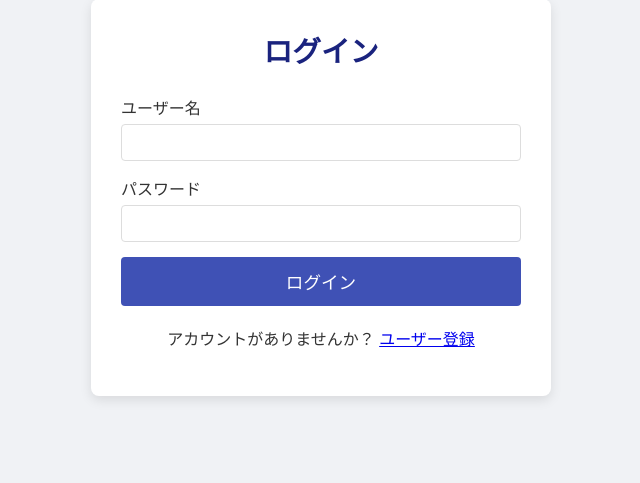
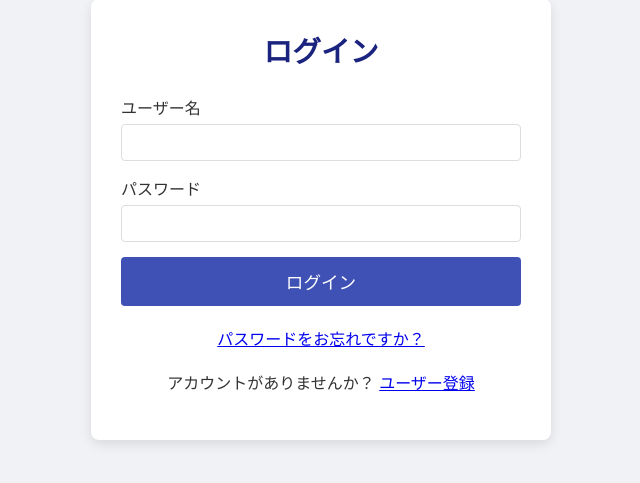
Before and after one commit to kmkm10/project-genesis, a Flask app: page /login in a window 1280 px wide. Shown: the part 21-504 px from the top of the page, without its empty margins (319-959 px from the left). Run offline with Flask 3, Linux system fonts and the light colour scheme; some libraries are stand-ins or nearby versions.

Commit message:
Update login.html

```diff
--- a/templates/login.html
+++ b/templates/login.html
@@ -8,11 +8,15 @@
 <body>
     <div class="auth-container">
         <h1>ログイン</h1>
-        {% with messages = get_flashed_messages() %}
+
+        {% with messages = get_flashed_messages(with_categories=true) %}
             {% if messages %}
-                <div class="flash-error">{{ messages[0] }}</div>
+                {% for category, message in messages %}
+                    <div class="flash-{{ category }}">{{ message }}</div>
+                {% endfor %}
             {% endif %}
         {% endwith %}
+
         <form method="post">
             <div class="form-group">
                 <label for="username">ユーザー名</label>
@@ -24,7 +28,16 @@
             </div>
             <button type="submit" class="auth-btn">ログイン</button>
         </form>
-        <p>アカウントがありませんか？ <a href="{{ url_for('signup') }}">ユーザー登録</a></p>
+
+        <!-- ▼▼▼【ここが追加された部分】▼▼▼ -->
+        <p class="auth-link">
+            <a href="{{ url_for('forgot_password') }}">パスワードをお忘れですか？</a>
+        </p>
+        <!-- ▲▲▲【ここまでが追加された部分】▲▲▲ -->
+
+        <p class="auth-link">
+            アカウントがありませんか？ <a href="{{ url_for('signup') }}">ユーザー登録</a>
+        </p>
     </div>
 </body>
 </html>
```
